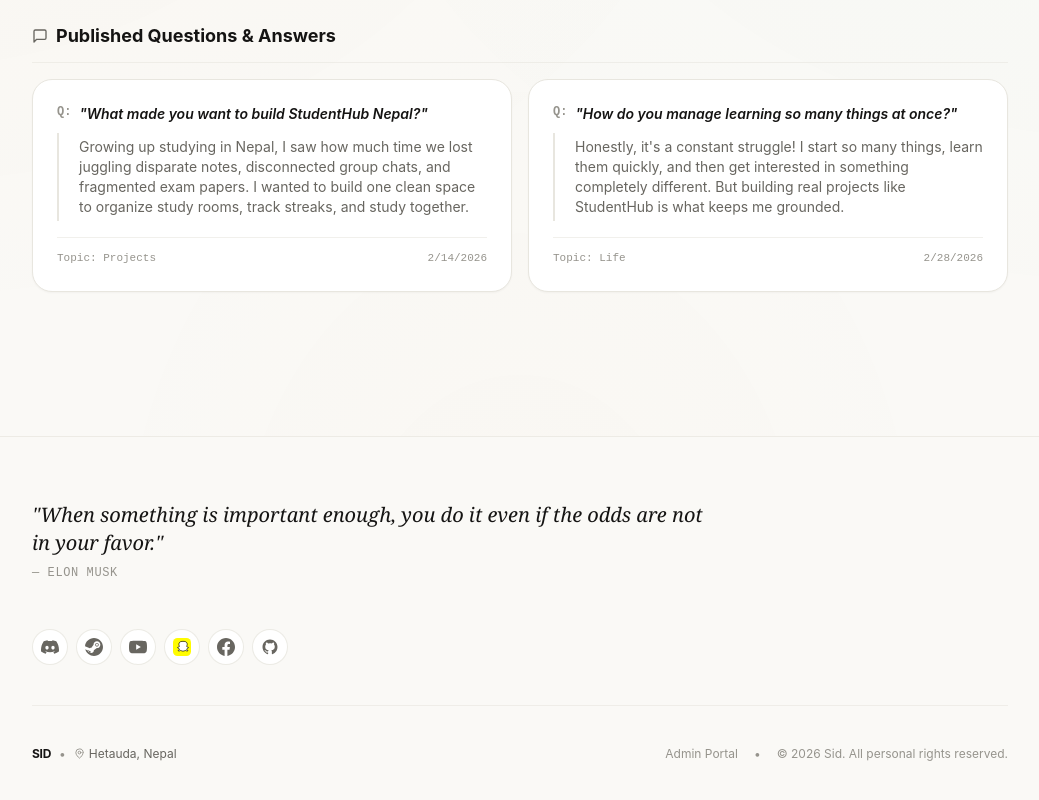
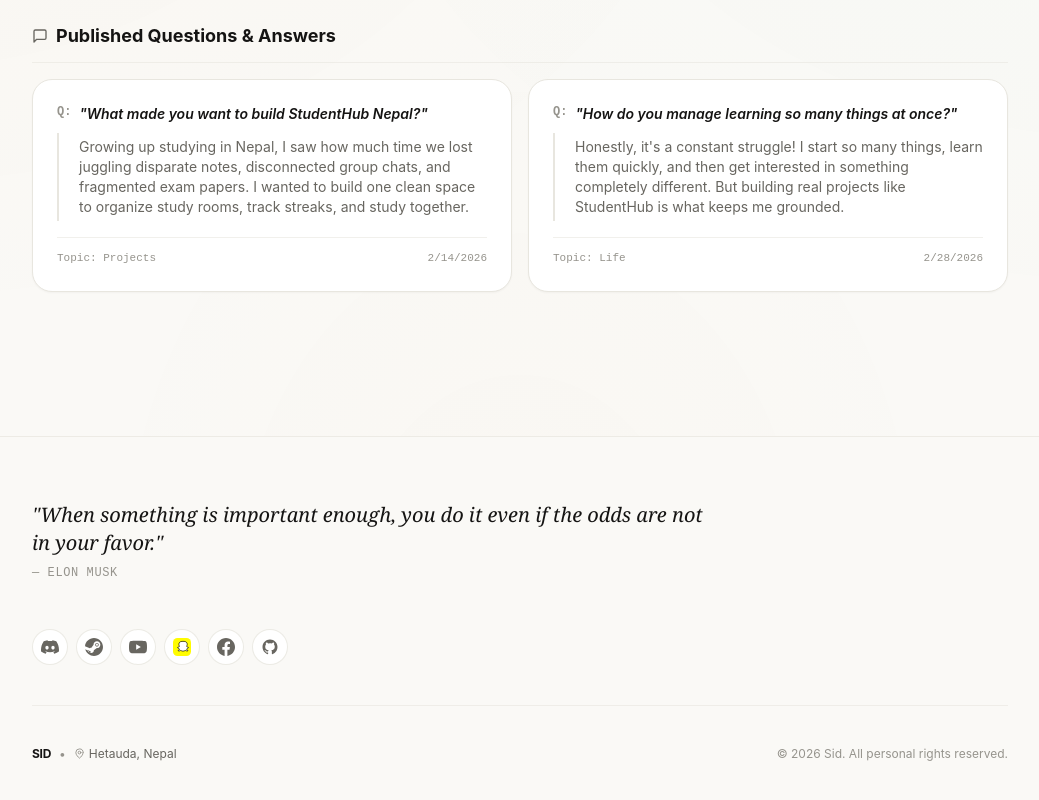
Before and after one commit to sidd2083/sid-universe, a Next.js app in the folder website/: page / in a window 1280 px wide. Shown: the part 4213-5013 px from the top of the page, without its empty margins (120-1159 px from the left). Built offline with nearby package versions, Linux system fonts and the light colour scheme; no server answers; the database is empty.

Commit message:
fix(footer): remove admin portal link from user-facing footer

```diff
--- a/website/src/components/layout/Footer.tsx
+++ b/website/src/components/layout/Footer.tsx
@@ -1,7 +1,6 @@
 'use client';
 
 import React, { useEffect, useState } from 'react';
-import Link from 'next/link';
 import { MapPin } from 'lucide-react';
 import { universeStore, DEFAULT_SETTINGS } from '@/lib/db';
 import { SiteSettings } from '@/lib/types';
@@ -134,10 +133,6 @@ export default function Footer() {
           </div>
 
           <div className="flex items-center gap-4 text-warm-muted">
-            <Link href="/admin/login" className="hover:text-warm-text transition">
-              Admin Portal
-            </Link>
-            <span>•</span>
             <span>© {currentYear} Sid. All personal rights reserved.</span>
           </div>
         </div>
```
